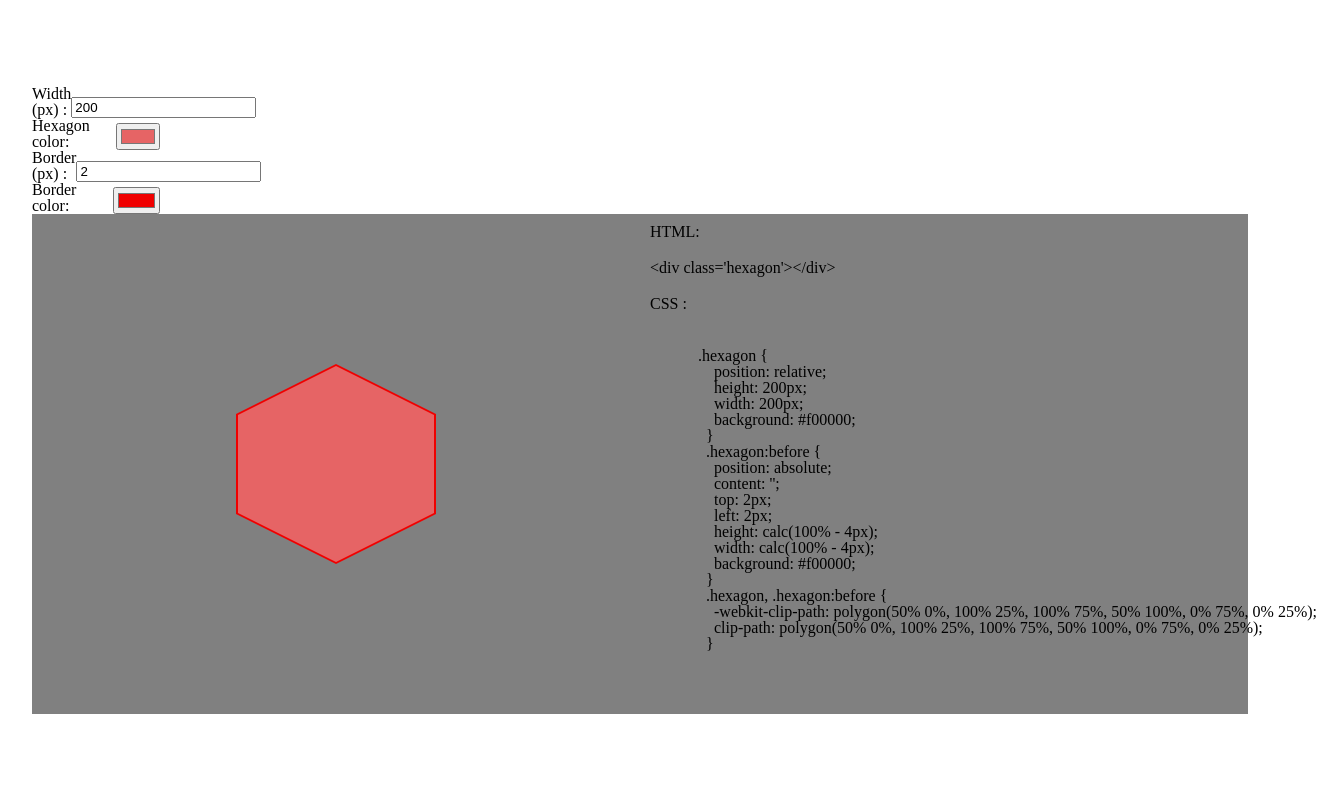
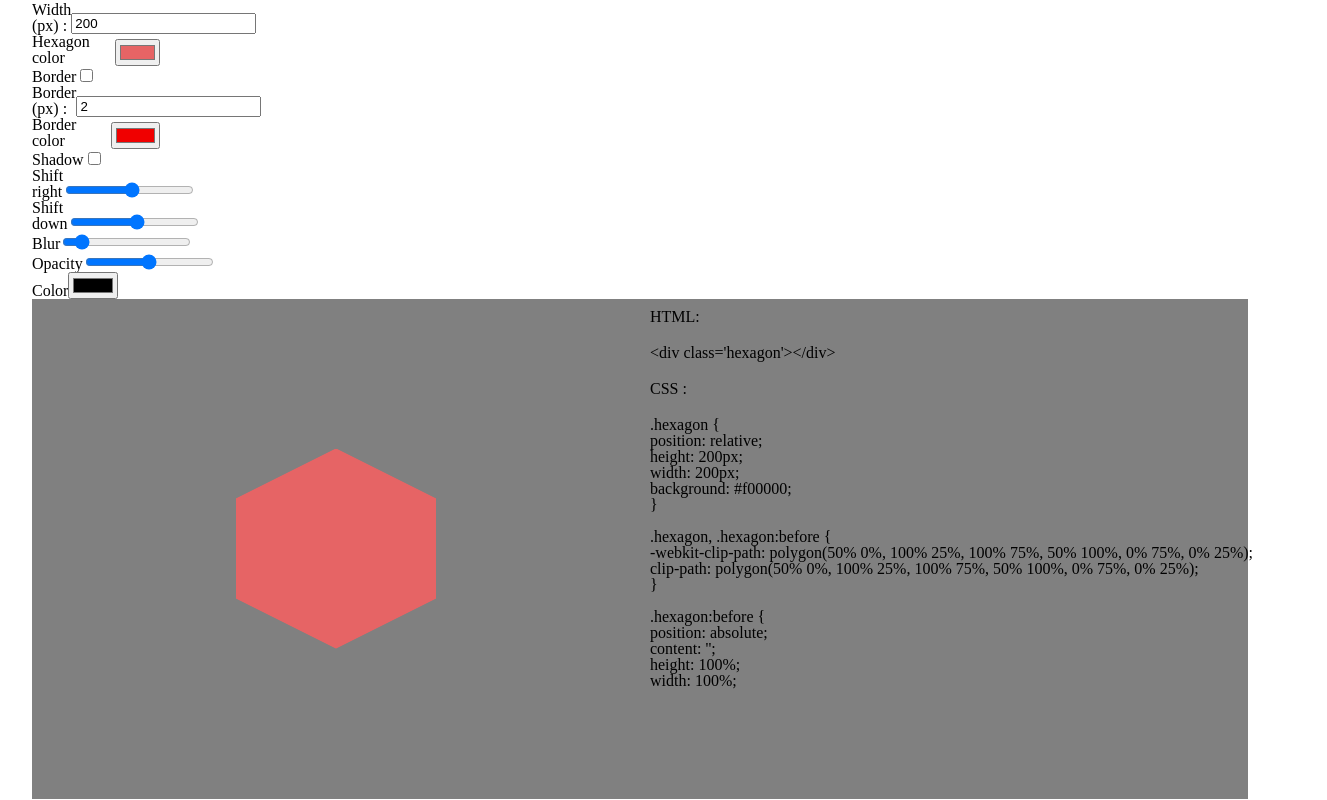
Before and after one commit to CieslakLukasz/myProjects, a React (Create React App) app: page / in a window 1280 px wide. Shown: the whole page, 1327 px wide, since content can reach past the window. Built offline with nearby package versions, Linux system fonts and the light colour scheme.

Commit message:
rest of inputs

```diff
--- a/src/components/HexGenerator/HexGenerator.js
+++ b/src/components/HexGenerator/HexGenerator.js
@@ -1,22 +1,36 @@
 import React, { useEffect, useState } from "react";
 import "./HexGenerator.scss";
+import inputs from "./inputs";
+import Input from "./Input";
 
-export default function HexGenerator() {
-  const [state, setState] = useState({
+const initialState = {
   width: 200,
   color: "#e66465",
-    border: "#f00000",
+  border: false,
+  border_color: "#f00000",
   border_width: 2,
-  });
-  const [style, setStyle] = useState({
+  shadow: false,
+  shadow_right: 5,
+  shadow_down: 5,
+  shadow_blur: 5,
+  shadow_opacity: 0.5,
+  shadow_color: "#000000",
+  shadow_rgba: "rgba(0,0,0,0.5)",
+};
+const initialStyleWrap = {
+  filter: "webkit-drop-shadow(5px 5px 5px rgba(0, 0, 0, 0.5))",
+  filter: "drop-shadow(5px 5px 5px  rgba(0, 0, 0, 0.5))",
+};
+const initialStyle = {
   position: "relative",
   width: "200px",
   height: "200px",
   backgroundColor: "##f00000",
-    webkitClipPath: "polygon(50% 0%, 100% 25%, 100% 75%, 50% 100%, 0% 75%, 0% 25%)",
-    clipPath: "polygon(50% 0%, 100% 25%, 100% 75%, 50% 100%, 0% 75%, 0% 25%)"
-  });
-  const [styleBefore, setStyleBefore] = useState({
+  webkitClipPath:
+    "polygon(50% 0%, 100% 25%, 100% 75%, 50% 100%, 0% 75%, 0% 25%)",
+  clipPath: "polygon(50% 0%, 100% 25%, 100% 75%, 50% 100%, 0% 75%, 0% 25%)",
+};
+const initialStyleBefore = {
   position: "absolute",
   content: "",
   top: "2px",
@@ -24,123 +38,141 @@ export default function HexGenerator() {
   height: "calc(100% - 4px)",
   width: "calc(100% - 4px)",
   backgroundColor: "#e66465",
-    webkitClipPath: "polygon(50% 0%, 100% 25%, 100% 75%, 50% 100%, 0% 75%, 0% 25%)",
-    clipPath: "polygon(50% 0%, 100% 25%, 100% 75%, 50% 100%, 0% 75%, 0% 25%)"
-  });
+  webkitClipPath:
+    "polygon(50% 0%, 100% 25%, 100% 75%, 50% 100%, 0% 75%, 0% 25%)",
+  clipPath: "polygon(50% 0%, 100% 25%, 100% 75%, 50% 100%, 0% 75%, 0% 25%)",
+};
+
+function hexToRGB(hex, alpha) {
+  var r = parseInt(hex.slice(1, 3), 16),
+    g = parseInt(hex.slice(3, 5), 16),
+    b = parseInt(hex.slice(5, 7), 16);
+
+  if (alpha) {
+    return "rgba(" + r + ", " + g + ", " + b + ", " + alpha + ")";
+  } else {
+    return "rgb(" + r + ", " + g + ", " + b + ")";
+  }
+}
+
+export default function HexGenerator() {
+  const [state, setState] = useState(initialState);
+  const [style, setStyle] = useState(initialStyle);
+  const [styleWrap, setStyleWrap] = useState(initialStyleWrap);
+  const [styleBefore, setStyleBefore] = useState(initialStyleBefore);
+  const [RGBa, setRGBa] = useState(hexToRGB(state.shadow_color, state.shadow_opacity));
 
   useEffect(() => {
-
-    setStyle({...style,
+    let color = state.border? state.border_color : state.color;
+    let width = state.border? state.border_width : 0;
+    setRGBa(hexToRGB(state.shadow_color, state.shadow_opacity));
+    console.log(state.shadow);
+    setStyle({
+      ...style,
       width: `${state.width}px`,
       height: `${state.width}px`,
-      backgroundColor: `${state.border}`,
+      backgroundColor: `${color}`,
     });
-    setStyleBefore({...styleBefore,
-        top: `${state.border_width}px`,
-        left:  `${state.border_width}px`,
-        height: `calc(100% - 2* ${state.border_width}px)`,
-        width: `calc(100% - 2* ${state.border_width}px)`,
+    setStyleBefore({
+      ...styleBefore,
+      top: `${width}px`,
+      left: `${width}px`,
+      height: `calc(100% - 2* ${width}px)`,
+      width: `calc(100% - 2* ${width}px)`,
       backgroundColor: `${state.color}`,
+    });
+    if(state.shadow){
+    setStyleWrap({
+      filter: `webkit-drop-shadow(${state.shadow_right}px ${state.shadow_down}px ${state.shadow_blur}px ${RGBa})`,
+      filter: `drop-shadow(${state.shadow_right}px ${state.shadow_down}px ${state.shadow_blur}px ${RGBa})`,
+    });}else{
+      setStyleWrap({
+
       })
-
+    }
     return () => {};
   }, [state]);
 
   const handleChange = (e) => {
 
-      if(isNaN(parseInt(e.target.value))) {
+     if(e.target.type === 'checkbox'){
+       // if its checkbox we toggle true/false
+      setState({...state, [e.target.name]: !state[e.target.name] })
+    } else if (isNaN(parseInt(e.target.value))) {
+      // if its not a number (in this case its color bu could be more text fields for eg)
       setState({ ...state, [e.target.name]: e.target.value });
-      }else if(parseInt(e.target.value) < 0){
-          console.log('mniejsze od 0');
+    } else if (e.target.type === "range") {
+      // if its range input (we can change  + and - values)
+      setState({ ...state, [e.target.name]: e.target.value });
+    } else if (parseInt(e.target.value) < 0) {
+      // for rest numbers - this case diameters - this cant be <0 so just return
       return;
-      }else{
+    } else {
+      // and if numbers is > 0 change.
       setState({ ...state, [e.target.name]: parseInt(e.target.value) });
     }
   };
 
   return (
     <div>
-      <label className="flex-row">
-        {" "}
-        Width (px) :
-        <input
-          className="input"
-          type="number"
-          placeholder="width"
-          name="width"
-          value={state.width}
-          onChange={handleChange}
-        />
-      </label>
-      <label className="flex-row">
-        {" "}
-        Hexagon color:
-        <input
-          type="color"
-          value={state.color}
-          onChange={handleChange}
-          name="color"
-        />
-      </label>
-      <label className="flex-row">
-        {" "}
-        Border (px) :
-        <input
-          type="number"
-          placeholder="border width"
-          value={state.border_width}
-          name="border_width"
-          onChange={handleChange}
-        />
-      </label>
-      <label className="flex-row">
-        {" "}
-        Border color:
-        <input
-          type="color"
-          value={state.border}
-          onChange={handleChange}
-          name="border"
-        />
-      </label>
+      {inputs.map((el, i) => (
+        <Input key={i} data={el} handleChange={handleChange} state={state} />
+      ))}
 
       <div className="box">
         <div className="hex-box">
-        <div><div style={style} id='hex'>
-            <div style={styleBefore}></div></div>
-
+          <div style={styleWrap}>
+            <div style={style} id="hex">
+              <div style={styleBefore}></div>
             </div>
-
+          </div>
         </div>
 
         <div className="code-box">
           <div>HTML:</div>
           <div>
+
             <pre>{`<div class='hexagon'></div>`}</pre>
           </div>
           <div>CSS :</div>
           <div>
-            <pre>{`
-            .hexagon {
+
+            <pre>
+              {`.hexagon {
 position: relative;
 height: ${style.width};
 width: ${style.width};
-                background: ${state.border};
+background: ${state.border_color};
 }
+
+.hexagon, .hexagon:before {
+-webkit-clip-path: polygon(50% 0%, 100% 25%, 100% 75%, 50% 100%, 0% 75%, 0% 25%);
+clip-path: polygon(50% 0%, 100% 25%, 100% 75%, 50% 100%, 0% 75%, 0% 25%);
+}`}
+{state.border? <pre>{`
 .hexagon:before {
 position: absolute;
 content: '';
-                top: ${state.border_width}px;
-                left: ${state.border_width}px;
-                height: calc(100% - ${2* state.border_width}px);
-                width: calc(100% - ${2* state.border_width}px);
-                background: ${style.backgroundColor};
-              }
-              .hexagon, .hexagon:before {
-                -webkit-clip-path: polygon(50% 0%, 100% 25%, 100% 75%, 50% 100%, 0% 75%, 0% 25%);
-                clip-path: polygon(50% 0%, 100% 25%, 100% 75%, 50% 100%, 0% 75%, 0% 25%);
-              }
-            `}</pre>
+top: ${styleBefore.top};
+left: ${styleBefore.left};
+height: calc(100% - ${2 * styleBefore.top.slice(0, (styleBefore.top).length -2)}px);
+width: calc(100% - ${2 * styleBefore.top.slice(0, (styleBefore.top).length -2)}px);
+background: ${state.color};
+`}</pre> :
+<pre>{`
+.hexagon:before {
+position: absolute;
+content: '';
+height: 100%;
+width: 100%;
+`}</pre>}
+
+{state.shadow ? <pre>{`
+.hexagon-wrap {
+filter: -webkit-drop-shadow(${state.shadow_right}px ${state.shadow_down}px ${state.shadow_blur}px ${RGBa});
+filter: drop-shadow(${state.shadow_right}px ${state.shadow_down}px ${state.shadow_blur}px ${RGBa});
+}`}</pre> : ''}
+            </pre>
           </div>
         </div>
       </div>
--- a/src/components/HexGenerator/HexGenerator.scss
+++ b/src/components/HexGenerator/HexGenerator.scss
@@ -1,4 +1,4 @@
-.flex-row {
+label {
     width: 10vw;
     display: flex;
     align-items: flex-end;
@@ -39,3 +39,31 @@
     justify-content: center;
 
 }
+
+.hexagon-wrap {
+    filter: -webkit-drop-shadow(5px 5px 5px rgba(0, 0, 0, 0.5));
+    filter: drop-shadow(5px 5px 5px  rgba(0, 0, 0, 0.5));
+
+}
+.hexagon {
+    margin-left: 10px;
+    position: relative;
+    height: 102px;
+    width: 102px;
+    background: #f00000;
+
+
+  }
+  .hexagon:before {
+    position: absolute;
+    content: '';
+    top: 1px;
+    left: 1px;
+    height: calc(100% - 2px);
+    width: calc(100% - 2px);
+    background: #efbdbd;
+  }
+  .hexagon, .hexagon:before {
+    -webkit-clip-path: polygon(50% 0%, 100% 25%, 100% 75%, 50% 100%, 0% 75%, 0% 25%);
+    clip-path: polygon(50% 0%, 100% 25%, 100% 75%, 50% 100%, 0% 75%, 0% 25%);
+  }
--- /dev/null
+++ b/src/components/HexGenerator/Input.js
@@ -0,0 +1,29 @@
+import React from 'react'
+
+export default function Input({data, handleChange, state}) {
+
+    return (
+        <label>{data.text}
+        {data.type ==='range'?
+        <input
+        type={data.type}
+        name={data.name}
+        placeholder={data.placeholder}
+        value={state[data.name.replace(/^"(.+(?="$))"$/, '$1')]}
+        onChange={handleChange}
+        min={data.min}
+        max={data.max}
+        step={data.step}
+        ></input>
+        :
+        <input
+        type={data.type}
+        name={data.name}
+        placeholder={data.placeholder}
+        value={state[data.name.replace(/^"(.+(?="$))"$/, '$1')]}
+        onChange={handleChange}
+        ></input>
+        }
+        </label>
+    )
+}
--- a/src/components/HexGenerator/inputs.js
+++ b/src/components/HexGenerator/inputs.js
@@ -1,7 +1,104 @@
-export let inputs = [
-    {
-        label: '',
+const inputs = [
+  {
+    about: "width",
+    text: "Width (px) :",
+    type: "number",
+    name: "width",
+    placeholder: "width",
+    value: "{state.width}",
+  },
+  {
+    about: "Hex_color",
+    text: "Hexagon color",
+    type: "color",
+    name: "color",
+    placeholder: "",
+    value: "{state.color}",
+  },
+  {
+    about: "border",
+    text: "Border",
+    type: "checkbox",
+    name: "border",
+    placeholder: "",
+    value: "",
+  },
+  {
+    about: "border",
+    text: "Border (px) :",
+    type: "number",
+    name: "border_width",
+    placeholder: "border width",
+    value: "{state.border_width}",
+  },
+  {
+    about: "border",
+    text: "Border color",
+    type: "color",
+    name: "border_color",
+    placeholder: "",
+    value: "{state.border_color}",
+  },
+  {
+    about: "shadow",
+    text: "Shadow",
+    type: "checkbox",
+    name: "shadow",
+    placeholder: "",
+    value: "",
+  },
+  {
+    about: "shadow",
+    text: "Shift right",
+    type: "range",
+    name: "shadow_right",
+    placeholder: "",
+    value: "{state.shadow_right}",
+    min: "-100",
+    max: "100",
+    step: "1"
+  },
+  {
+    about: "shadow",
+    text: "Shift down",
+    type: "range",
+    name: "shadow_down",
+    placeholder: "",
+    value: "{state.shadow_down",
+    min: "-100",
+    max: "100",
+    step: "1"
+  },
+  {
+    about: "shadow",
+    text: "Blur",
+    type: "range",
+    name: "shadow_blur",
+    placeholder: "",
+    value: "{state.shadow.blur}",
+    min: "0",
+    max: "50",
+    step: "1"
+  },
+  {
+    about: "shadow",
+    text: "Opacity",
+    type: "range",
+    name: "shadow_opacity",
+    placeholder: "",
+    value: "{state.shadow_opacity",
+    min: "0",
+    max: "1",
+    step: "0.1"
+  },
+  {
+    about: "shadow",
+    text: "Color",
+    type: "color",
+    name: "shadow_color",
+    placeholder: "",
+    value: "{state.shadow_color}",
+  }
+];
 
-
-    }
-]
+export default inputs;
```
Lines whose indentation alone changed are shown as unchanged.
